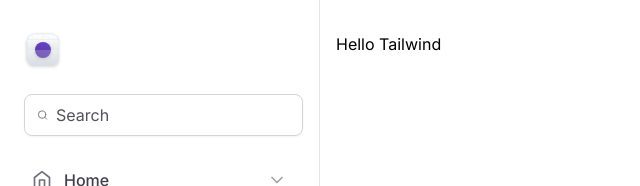
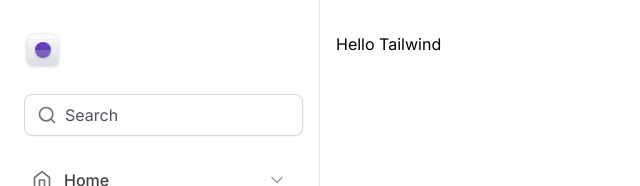
Before and after one commit to Azanniel/tailwind-next, a Next.js app: page / in a window 1280 px wide. Shown: the top 186 px of the page, without its empty margins (0-640 px from the left). Built offline with nearby package versions, Linux system fonts and the light colour scheme.

Commit message:
✨ add input with composition pattern

```diff
--- /dev/null
+++ b/src/components/Input.tsx
@@ -0,0 +1,29 @@
+import { ComponentProps } from 'react'
+
+interface InputPrefixProps extends ComponentProps<'div'> {}
+
+export function Prefix(props: InputPrefixProps) {
+  return <div {...props} />
+}
+
+interface InputControlProps extends ComponentProps<'input'> {}
+
+export function Control(props: InputControlProps) {
+  return (
+    <input
+      className="flex-1 border-0 bg-transparent p-0 text-zinc-900 placeholder-zinc-600"
+      {...props}
+    />
+  )
+}
+
+interface InputRootProps extends ComponentProps<'div'> {}
+
+export function Root(props: InputRootProps) {
+  return (
+    <div
+      className="mx-1 flex w-full items-center gap-2 rounded-lg border border-zinc-300 px-3 py-2 shadow-sm"
+      {...props}
+    ></div>
+  )
+}
--- a/src/components/Sidebar/index.tsx
+++ b/src/components/Sidebar/index.tsx
@@ -14,19 +14,20 @@
 import { NavItem } from './NavItem'
 import { UsedSpaceWidget } from './UsedSpaceWidget'
 import { Profile } from './Profile'
+import * as Input from '../Input'
 
 export function Sidebar() {
   return (
     <aside className="flex flex-col gap-6 border-r border-zinc-200 px-5 py-8">
       <Logo />
 
-      <div className="mx-1 flex w-full items-center gap-2 rounded-lg border border-zinc-300 px-3 py-2 shadow-sm">
-        <Search className="h-5 w-5 text-zinc-500" />
-        <input
-          className="flex-1 border-0 bg-transparent p-0 text-zinc-900 placeholder-zinc-600"
-          placeholder="Search"
-        />
-      </div>
+      <Input.Root>
+        <Input.Prefix>
+          <Search className="h-5 w-5 text-zinc-500" />
+        </Input.Prefix>
+
+        <Input.Control placeholder="Search" />
+      </Input.Root>
 
       <nav className="space-y-0.5">
         <NavItem title="Home" icon={Home} />
```
Also changed, not shown: .eslintrc.json.
